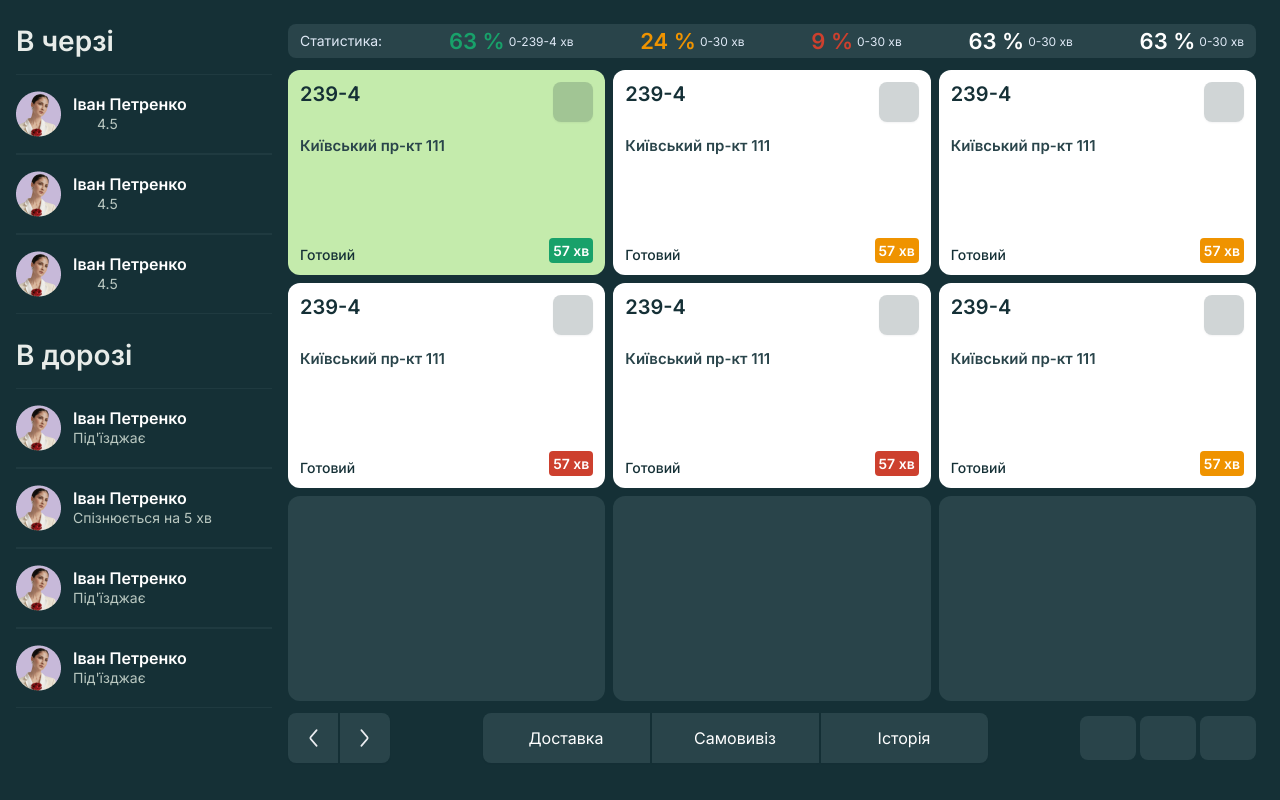
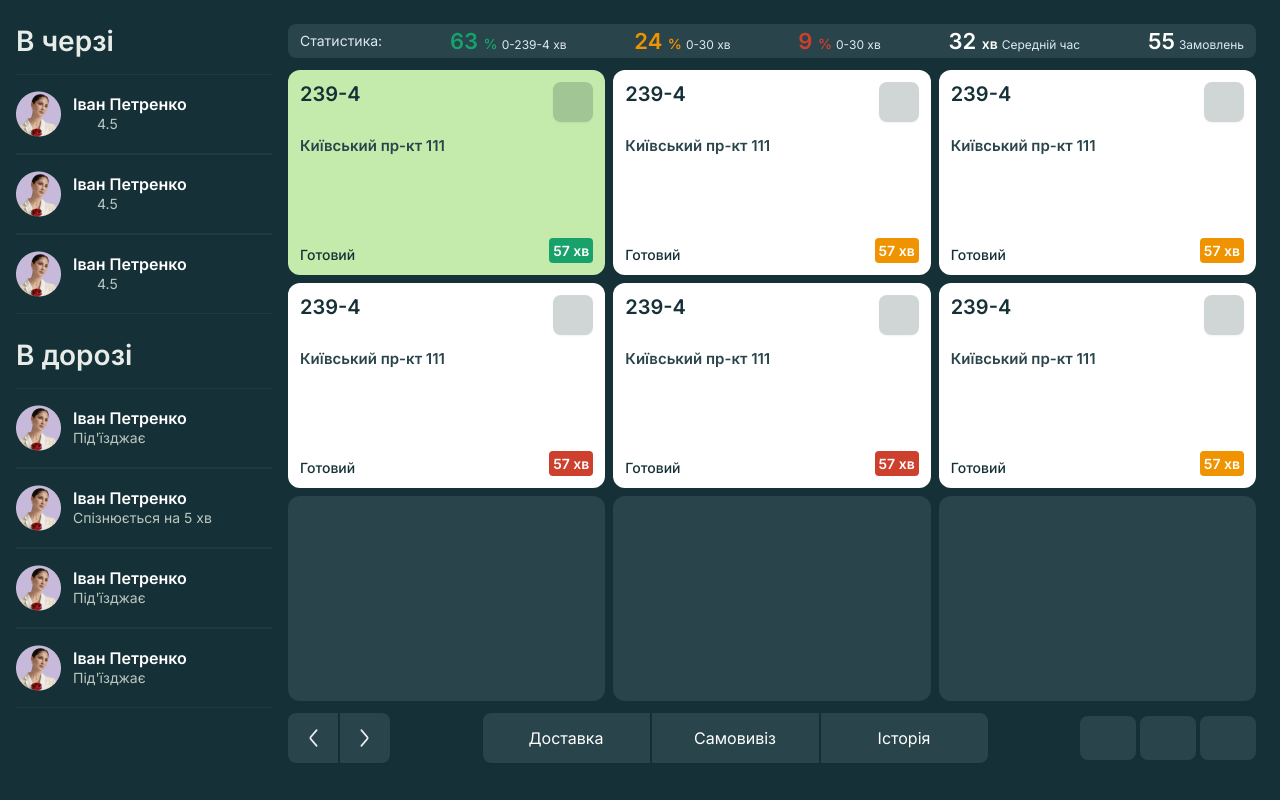
Before and after one commit to JustIrish/accepting-orders-app, a website: page src/html/order-queue.html in a window 1280 px wide. Drawn offline with nearby package versions, Linux system fonts and the light colour scheme; files that its build step writes are made by us from their sources.

Commit message:
fix statistics

```diff
--- a/src/html/order-queue.html
+++ b/src/html/order-queue.html
@@ -129,24 +129,32 @@
         <div class="statistics">
           <div class="statistics__title">Статистика:</div>
           <div class="statistics-details">
-            <p class="statistics__percent st-done">63 %</p>
+            <p class="statistics__percent st-done">
+              63 <span class="statistics__percent-det">%</span>
+            </p>
             <p class="statistics__desc">0-239-4 хв</p>
           </div>
           <div class="statistics-details">
-            <p class="statistics__percent st-soon">24 %</p>
+            <p class="statistics__percent st-soon">
+              24 <span class="statistics__percent-det">%</span>
+            </p>
             <p class="statistics__desc">0-30 хв</p>
           </div>
           <div class="statistics-details">
-            <p class="statistics__percent st-bad">9 %</p>
+            <p class="statistics__percent st-bad">
+              9 <span class="statistics__percent-det">%</span>
+            </p>
             <p class="statistics__desc">0-30 хв</p>
           </div>
           <div class="statistics-details">
-            <p class="statistics__percent">63 %</p>
-            <p class="statistics__desc">0-30 хв</p>
+            <p class="statistics__percent">
+              32 <span class="statistics__percent-det">хв</span>
+            </p>
+            <p class="statistics__desc">Середній час</p>
           </div>
           <div class="statistics-details">
-            <p class="statistics__percent">63 %</p>
-            <p class="statistics__desc">0-30 хв</p>
+            <p class="statistics__percent">55</p>
+            <p class="statistics__desc">Замовлень</p>
           </div>
         </div>
         <div>
--- a/src/scss/blocks/_order-queue.scss
+++ b/src/scss/blocks/_order-queue.scss
@@ -92,6 +92,10 @@ aside {
     color: var(--text-white);
   }
 
+  &__percent-det {
+    font-size: 14px;
+  }
+
   &__desc {
     color: #dee8f5;
     font-size: 12px;
@@ -101,7 +105,7 @@ aside {
 
 .statistics-details {
   display: flex;
-  align-items: center;
+  align-items: baseline;
   gap: 4px;
 }
 
```
Also changed, not shown: docs/index.html (+1 -1 lines), build/css/main.css, build/index.html, build/order-queue.html, docs/css/main.css.
